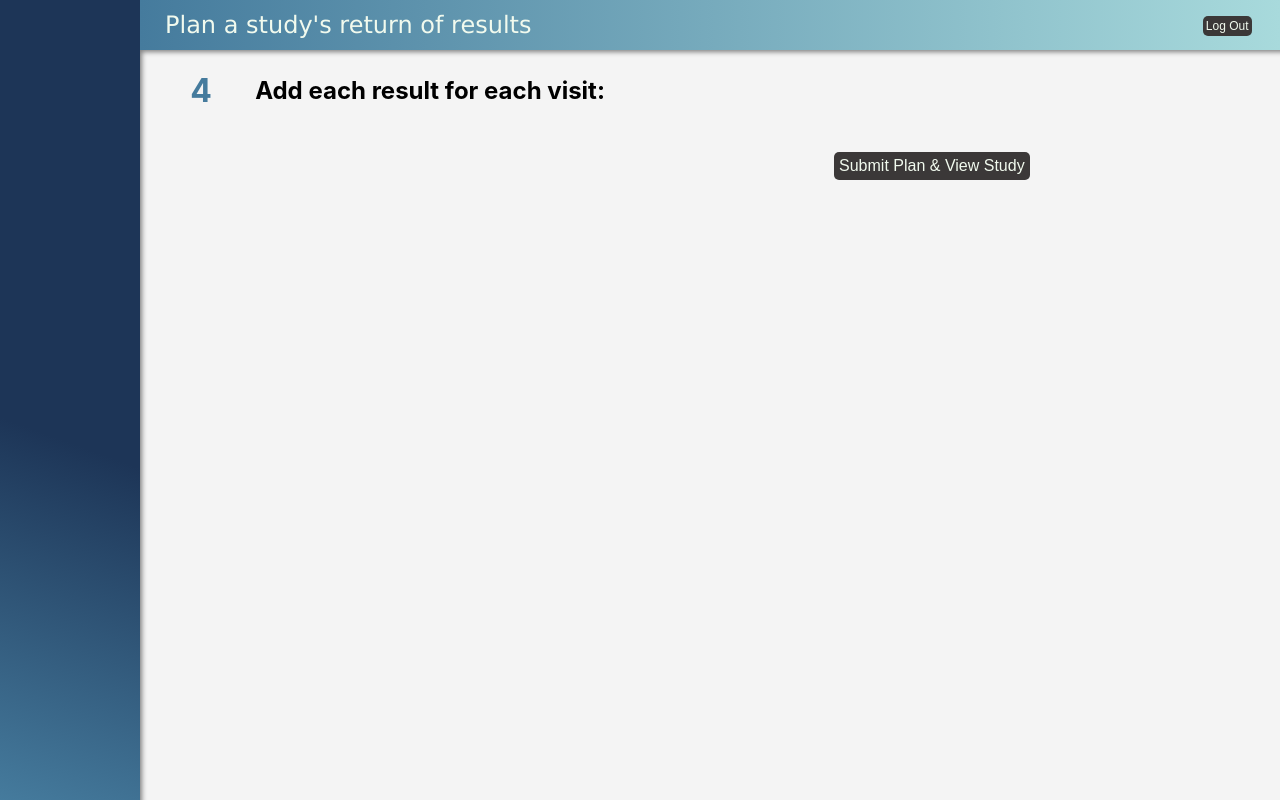
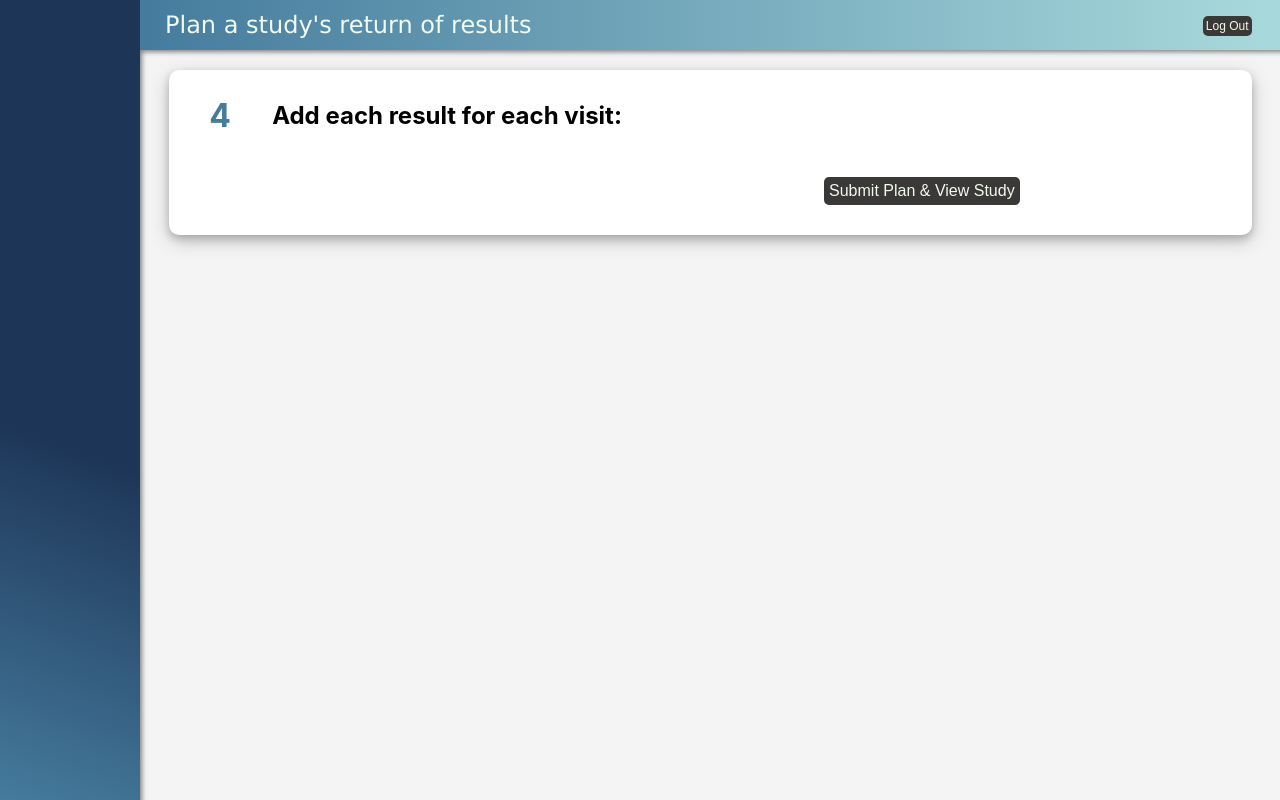
Before and after one commit to lisamartelly/return-of-results, a Flask app: template templates/planning-3.html in a window 1280 px wide. Run offline with Flask 2, Linux system fonts and the light colour scheme; the template is opened without the code that fills it, so the values that code supplies are empty; some libraries are stand-ins or nearby versions.

Commit message:
more planning form styling

```diff
--- a/static/css/site-css.css
+++ b/static/css/site-css.css
@@ -146,6 +146,10 @@ a.nav-link {
     align-items: flex-start;
 }
 
+#result-details .planning {
+    background-color:rgba(243, 243, 243, 0.8);
+}
+
 .planning-num {
     color: rgba(69,123,157,1);
 }
@@ -154,7 +158,20 @@ a.nav-link {
   width: 30% !important;
 }
 
+#study-details .flex-row {
+    justify-content: space-between;
+    align-items: flex-start;
+}
+
 .plan-2 {
+    display: flex;
+    flex-direction: column;
+    justify-content: flex-start;
+    align-content:flex-start;
+    width: 90%;
+}
+
+.plan-3 {
     display: flex;
     flex-direction: column;
     justify-content: flex-start;
@@ -200,6 +217,10 @@ ul#participant-hcp-info {
     justify-content: space-between;
 }
 
+.list-page .flex-row {
+    align-items:flex-start;
+}
+
 .list-page {
     justify-content: space-between;
     flex-direction: row;
@@ -230,7 +251,7 @@ ul#itemsList {
 }
 
 .basic-box {
-    padding: 5px 20px;
+    padding: 5px 20px 10px 20px;
     border-radius: 10px;
     background-color: white;
     box-shadow: 0 4px 8px 0 rgba(0, 0, 0, 0.2), 0 6px 20px 0 rgba(0, 0, 0, 0.19);
--- a/templates/participants.html
+++ b/templates/participants.html
@@ -7,9 +7,9 @@
 {% endblock %}
 
 {% block body %}
-
+<div class="list-page">
     <div class="flex-row list-page">
-        <div class="basic-box">
+        <div style="width: 40%" class="basic-box">
             <div class="search" >
                 <b>Search for a Participant: </b><input type="text" id="searchInput" onkeyup="searchBar()" placeholder="Begin tying a name"/>
             </div>
--- a/templates/planning-1.html
+++ b/templates/planning-1.html
@@ -10,7 +10,7 @@
 <div class="flex-container-generic">
     <div id="planning-form">
 
-        <form id="result-details" action="/planning-2" method="POST">
+        <form id="study-plan-details" action="/planning-2" method="POST">
             <div class="flex-row basic-box">
                 <div><h1 class="planning-num">1</h1></div>
                 <div class="planning">
--- a/templates/planning-2.html
+++ b/templates/planning-2.html
@@ -13,7 +13,11 @@
 <div id="planning-form" class="basic-box">
 <div class="flex-row">
 <h1 class="planning-num">3</h1>
-<div class=plan-2><h2>Specify the number of tests that will be run at each study visit:</h2>
+<div class=plan-2><h2>Specify the number of tests that will be run at each study visit:</h2></div>
+</div>
+<div class="flex-row">
+<div></div>
+<div class=plan-2>
 
 <form id="visit-details" action="/planning-3" method="POST">
     <table>
--- a/templates/planning-3.html
+++ b/templates/planning-3.html
@@ -7,31 +7,31 @@
 {% endblock %}
 
 {% block body %}
-
+<div class= "basic-box">
 <div class="flex-row">
 <h1 class="planning-num">4</h1>
-<h2 class="plan-2">Add each result for each visit:</h2>
+<h2 class="plan-3">Add each result for each visit:</h2>
 </div>
 <div id="planning-form" class="flex-row">
 <div></div>
 
 {% for visit in dict_visits %}
 
-<form id="result-details" class="plan-2" action="/plan-study" method="POST">
+<form id="result-details" class="plan-3" action="/plan-study" method="POST">
 
     <h3> {{ visit }} </h3>
     <div class= "flex-row">
     {% for i in range(dict_visits[visit]) %}
     <div class="basic-box planning" id={{visit}}>
         <br>
-        Test name:
+        <b>Test name:</b>
         <input type="text" name="{{visit}}-test{{i}}-test-name" required>
         <br>
 
         Is there a possibility for this test result to be urgent?
         <br>
         <input type="radio" id="{{visit}}-urgency-potential" name="{{visit}}-test{{i}}-urgency-potential" value="yes" required>
-            <label>Yes</label><br>
+            <label>Yes</label>
         <input type="radio" id="{{visit}}-urgency-potential" name="{{visit}}-test{{i}}-urgency-potential" value="no">
             <label>No</label><br>
         <br>
@@ -49,7 +49,7 @@
         Are you going to return this result?
         <br>
         <input type="radio" class="{{visit}}-test{{i}} return_plan" name="{{visit}}-test{{i}}-return_plan" value="yes" required>
-            <label>Yes</label><br>
+            <label>Yes</label>
         <input type="radio" class="{{visit}}-test{{i}} return_plan" name="{{visit}}-test{{i}}-return_plan" value="no">
             <label>No</label><br>
         <br>
@@ -59,12 +59,13 @@
             When are you going to return this result?
             <br>
             <input type="radio" id="{{visit}}-test{{i}}-return_timing" name="{{visit}}-test{{i}}-return_timing" value="during">
-                <label for="during">During the study</label><br>
+                <label for="during">During the study</label>
             <input type="radio" id="{{visit}}-test{{i}}-return_timing"  name="{{visit}}-test{{i}}-return_timing" value="after">
-                <label for="after">After the study</label><br>
+                <label for="after">After the study</label>
             </div>
     </div>
     {% endfor %}
+    <br><br>
     </div>
 {% endfor %}
 
@@ -75,6 +76,7 @@
 </form>
 
 </div>
+</div>
 
 
 {% endblock %}
--- a/templates/studies.html
+++ b/templates/studies.html
@@ -8,8 +8,8 @@
 
 {% block body %}
 
-<div class="flex-container-generic">
-    <div class="flex-row list-page ">
+<div class="list-page">
+    <div class="flex-row list-page">
         <div style="width: 40%" class="basic-box">
             <div class= "search">
             <b>Search for a study:</b> <input type="text" id="searchInput" onkeyup="searchBar()" placeholder="Search for studies.."/>
```
